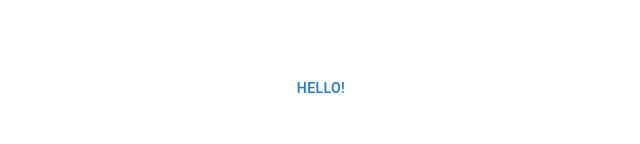
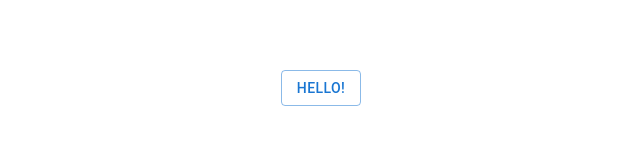
Before and after one commit to IsaacFlello/mui-tic-tac-toe, a React (Vite) app: page / in a window 1280 px wide. Shown: the part 312-456 px from the top of the page, without its empty margins (319-959 px from the left). Built offline with nearby package versions, Linux system fonts and the light colour scheme.

Commit message:
Changed button style to "outlined"

```diff
--- a/src/App.tsx
+++ b/src/App.tsx
@@ -5,7 +5,7 @@ import Button from '@mui/material/Button'
 function App() {
 
   return (
-    <Button>Hello!</Button>
+    <Button variant="outlined">Hello!</Button>
   )
 }
 
```
